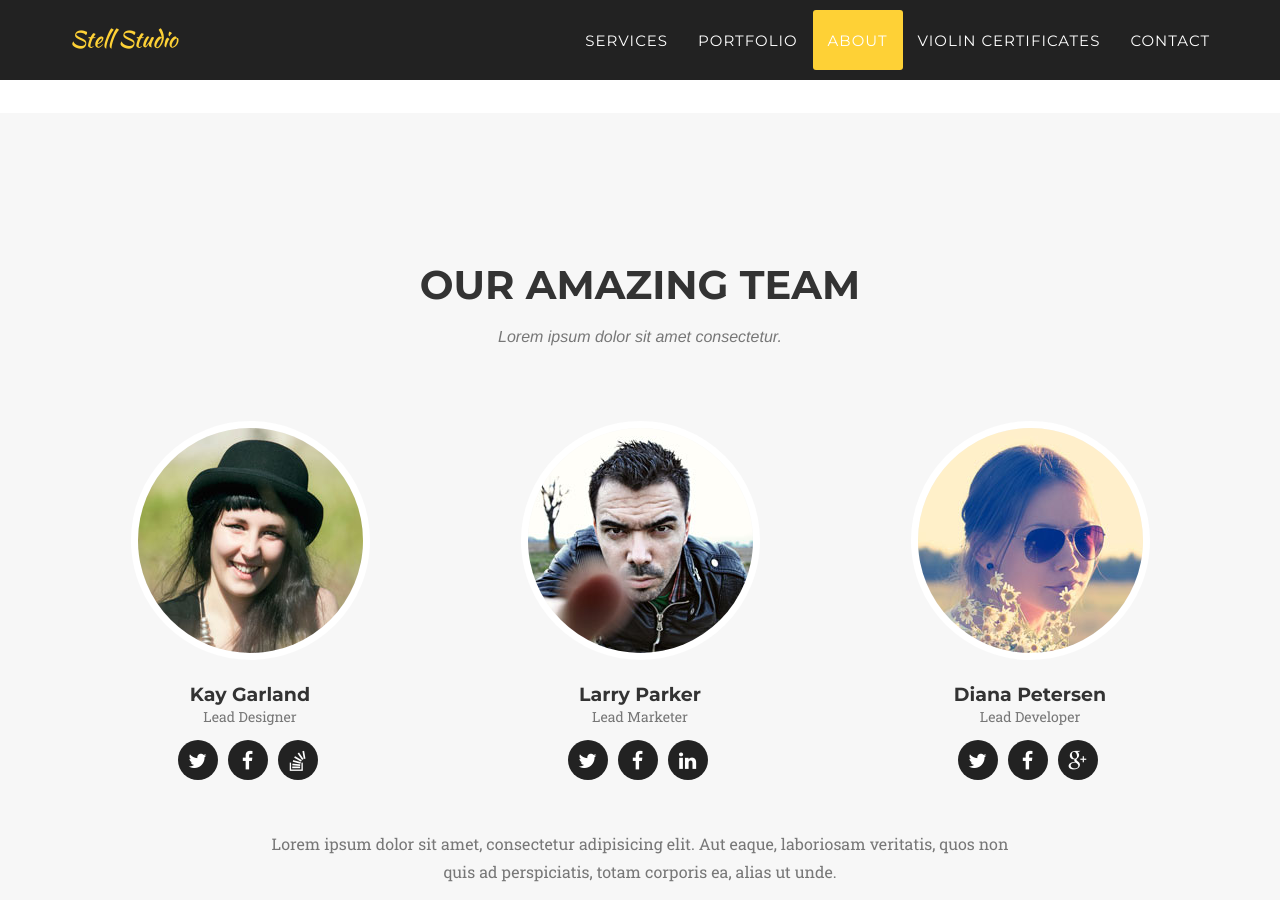
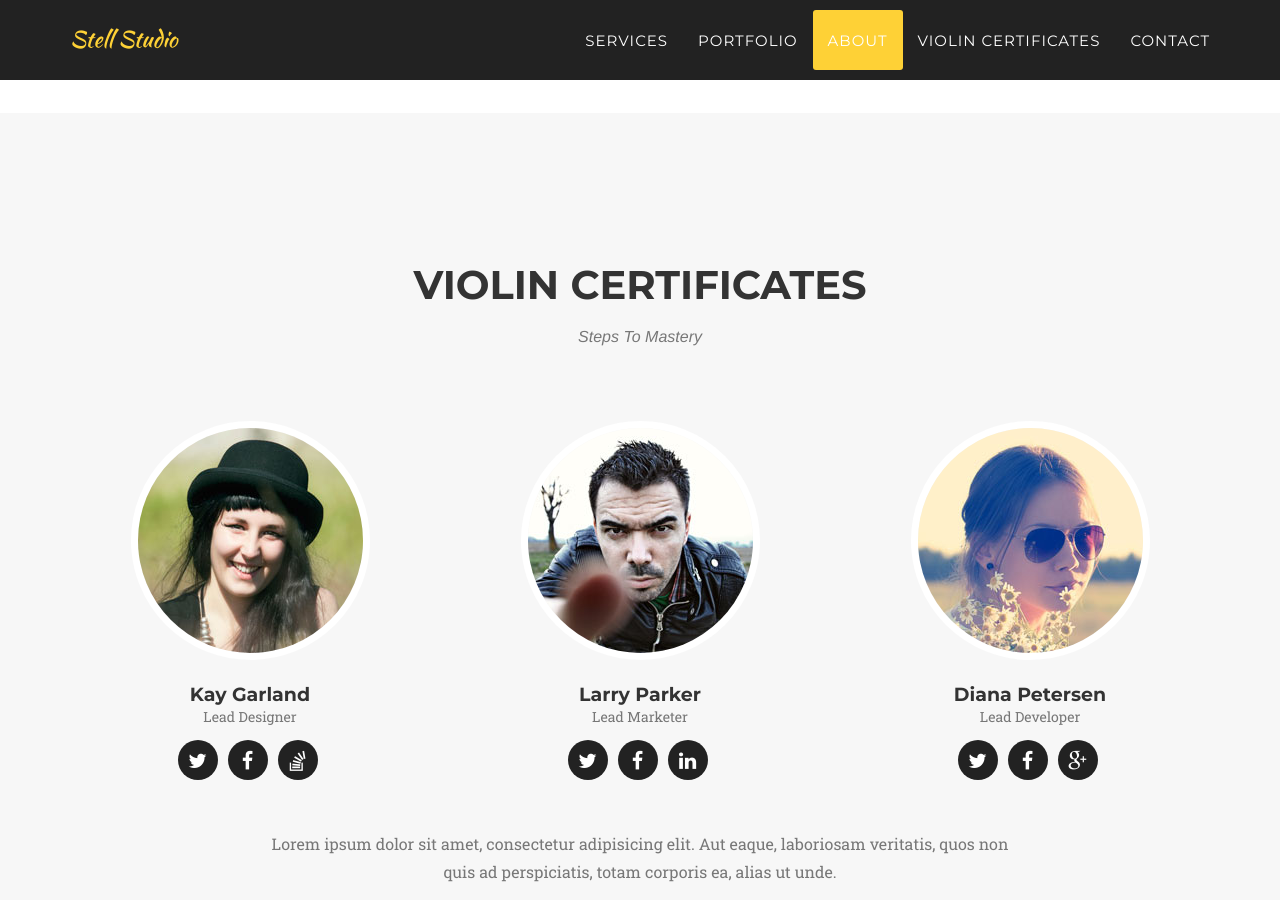
Before and after one commit to stellstudio/stellstudio.github.io, a Jekyll site: the page built from index.html, in a window 1280 px wide and 900 px high, scrolled down 4527 px. Built offline with Jekyll 4.4.1, drawn with Linux system fonts in a browser that asks for light colours; some web fonts are replaced.

Commit message:
Update team.html

```diff
--- a/_includes/team.html
+++ b/_includes/team.html
@@ -3,8 +3,8 @@
         <div class="container">
             <div class="row">
                 <div class="col-lg-12 text-center">
-                    <h2 class="section-heading">Our Amazing Team</h2>
-                    <h3 class="section-subheading text-muted">Lorem ipsum dolor sit amet consectetur.</h3>
+                    <h2 class="section-heading">Violin Certificates</h2>
+                    <h3 class="section-subheading text-muted">Steps To Mastery</h3>
                 </div>
             </div>
             <div class="row">
```
